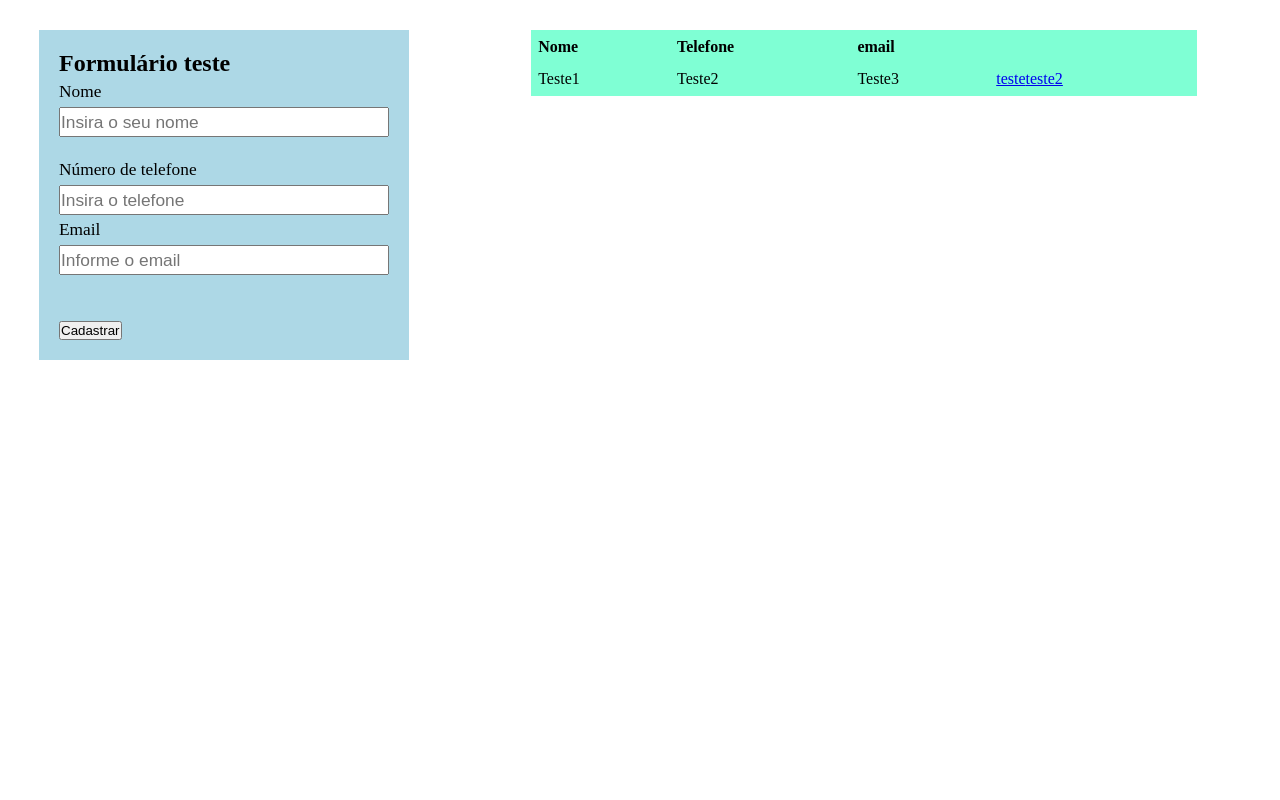
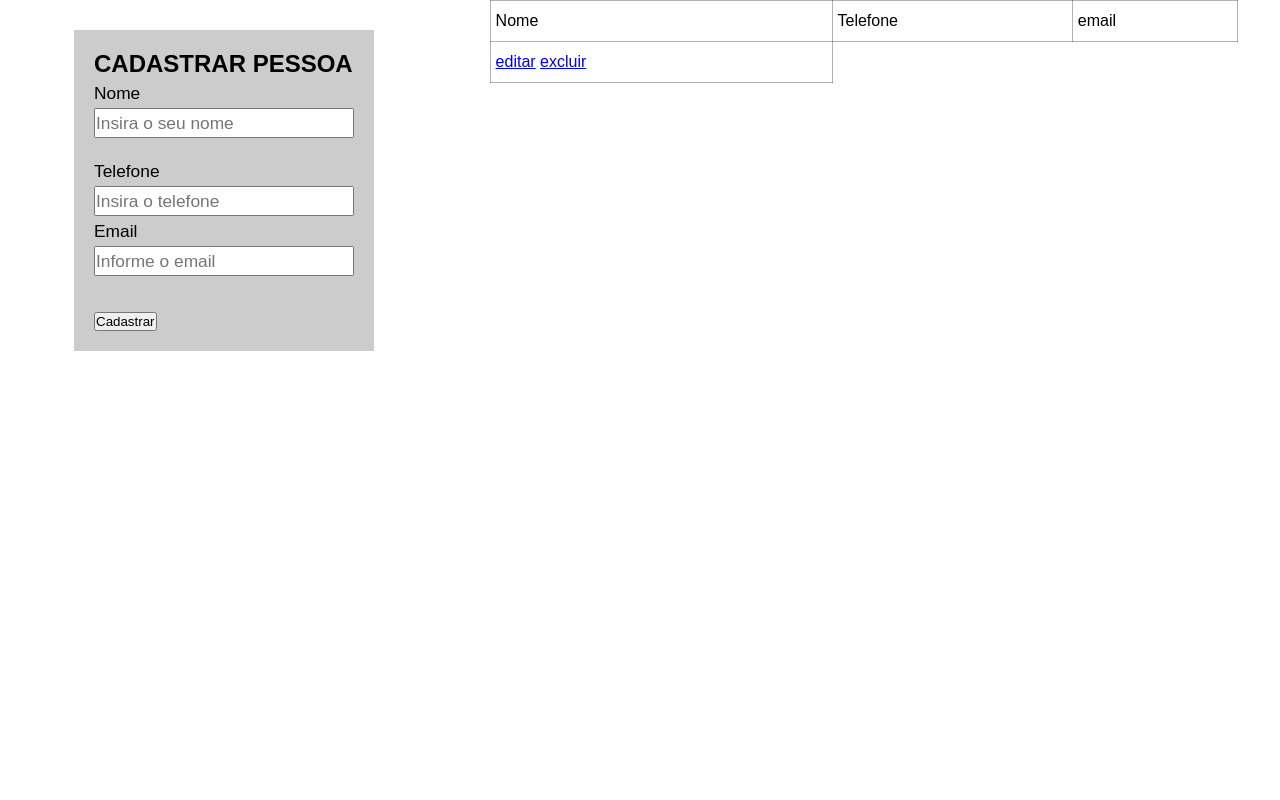
Before and after one commit to ArturMagioli/projetoCrudForms, a PHP site: page / in a window 1280 px wide. Run offline with PHP 8.4, Linux system fonts and the light colour scheme; data that the repository does not hold is empty.

Commit message:
Mostrando uma tabela de dados dinâmica

```diff
--- a/application/front/crudDb.php
+++ b/application/control/crudDb.php
@@ -1,6 +1,4 @@
 <?php
-
-
 function connection() {
     try {
         $pdo = new PDO('sqlite:C:\Users\Artur.Magioli\PhpstormProjects\projetoCrudForms\dataBase\banco_forms.sqlite');
@@ -42,7 +40,7 @@ function deleteData($table, $data) {
 function obterBanco($table) {
     try {
         $connect = connection();
-        $cmd = $connect->prepare("SELECT * FROM $table");
+        $cmd = $connect->prepare("SELECT nome, telefone, email FROM $table");
         $cmd->execute();
         return $cmd->fetchAll(PDO::FETCH_ASSOC);
     }
--- a/application/front/index.php
+++ b/application/front/index.php
@@ -2,16 +2,16 @@
 <head>
     <meta http-equiv="Content-Type" content="text/html;charset=UTF-8">
     <title>Título hipotético</title>
-    <link rel="stylesheet" type="text/css" href="../style/style.css">
+    <link rel="stylesheet" type="text/css" href="style.css">
 </head>
 <body>
-    <section id="forms1">
-        <form action="UI.php" method="post">
-            <h2>Formulário teste</h2>
+        <section id="esquerda">
+            <form action="index.php" method="post">
+                <h2>CADASTRAR PESSOA</h2>
                 <label for="name">Nome<br></label>
                 <input type="text" id="name" name="name" placeholder="Insira o seu nome"><br>
 
-            <label for="telefone">Número de telefone<br></label>
+                <label for="telefone">Telefone<br></label>
                 <input type="number" id="telefone" name="telefone" placeholder="Insira o telefone">
 
                 <label for="email">Email<br></label>
@@ -21,18 +21,25 @@
             </form>
         </section>
 
-    <section id="table1">
+        <section id="direita">
             <table>
                 <tr id = "titulo1">
                     <td>Nome</td>
                     <td>Telefone</td>
                     <td colspan="2">email</td>
                 </tr>
-            <tr>
-                <td>Teste1</td>
-                <td>Teste2</td>
-                <td>Teste3</td>
-                <td><a href="teeste">teste</a><a href="testeeee">teste2</a></td>
+                <?php
+                    require_once "../control/crudDb.php";
+                    $table = obterBanco('pessoas');
+                    for ($i = 0; $i < count($table); $i++) {
+                        echo "<tr>";
+                        foreach ($table[$i] as $key => $value) {
+                            echo "<td>".$value."</td>";
+                        }
+                        ?> <td><a href="teeste">editar</a>  <a href="testeeee">excluir</a></td> <?php
+                        echo "</tr>";
+                    }
+                ?>
                 </tr>
             </table>
         </section>
--- /dev/null
+++ b/application/front/style.css
@@ -0,0 +1,75 @@
+* {
+    padding: 0;
+    margin: 0;
+    box-sizing: border-box; /* Melhor controle de largura e preenchimento */
+    font-family: Arial, sans-serif;
+}
+
+label, input {
+    display: block;
+    line-height: 30px;
+    height: 30px;
+    outline: none;
+    font-size: 13pt;
+    width: 100%;
+}
+
+form {
+    width: 300px;
+    background-color: rgba(0, 0, 0, 0.2);
+    padding: 20px;
+    margin: 30px auto; /* Centraliza o formulário */
+}
+
+input[type="submit"] {
+    margin-top: 10px;
+    cursor: pointer; /* Muda o cursor para indicar que é clicável */
+    background-color: #007BFF; /* Cor de fundo do botão */
+    color: white; /* Cor do texto do botão */
+    border: none; /* Remove a borda padrão */
+    padding: 10px; /* Preenchimento interno do botão */
+    border-radius: 5px; /* Bordas arredondadas */
+}
+
+input[type="submit"]:hover {
+    background-color: #0056b3; /* Cor ao passar o mouse */
+}
+
+#esquerda {
+    width: 35%;
+    float: left;
+}
+
+#direita {
+    width: 65%;
+    height: 250px;
+    float: right;
+}
+
+table {
+    width: 90%;
+    margin: auto;
+    border-collapse: collapse; /* Remove espaços entre as bordas da tabela */
+}
+
+tr {
+    line-height: 30px;
+}
+
+tr#titulo {
+    font-weight: bold;
+    background-color: rgba(0, 0, 0, 0.6);
+    color: white;
+}
+
+td {
+    padding: 5px; /* Espaçamento interno das células da tabela */
+    border: 1px solid rgba(0, 0, 0, 0.3); /* Borda das células */
+}
+
+@media (max-width: 768px) {
+    #esquerda, #direita {
+        width: 100%; /* Torna os elementos 100% em telas menores */
+        float: none; /* Remove o float */
+    }
+}
--- a/application/style/style.css
+++ /dev/null
@@ -1,54 +0,0 @@
-*{
-    padding: 0;
-    margin: 0;
-}
-
-label, input {
-    display: block;
-    line-height: 30px;
-    height: 30px;
-    font-size: 13pt;
-    width: 100%;
-}
-
-form{
-    width: 330px;
-    background-color: lightblue;
-    padding: 20px;
-    margin: 30px auto;
-}
-
-button[type="submit"] {
-    margin-top: 10px;
-    text-align: right;
-}
-
-#forms1 {
-    float: left;
-    width: 35%;
-    height: 500px;
-}
-
-table {
-    background: aquamarine;
-    width: 80%;
-    margin: 30px auto;
-}
-
-#table1 {
-    float: left;
-    width: 65%;
-    height: 500px;
-}
-
-tr {
-    line-height: 30px;
-}
-
-#titulo1 {
-    font-weight: bold;
-
-}
-td{
-    padding: 0 5px;
-}
```
Also changed, not shown: application/front/UI.php (deleted, +0 -8 lines). Lines whose indentation alone changed are shown as unchanged.
